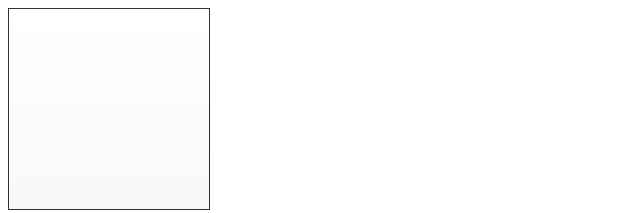
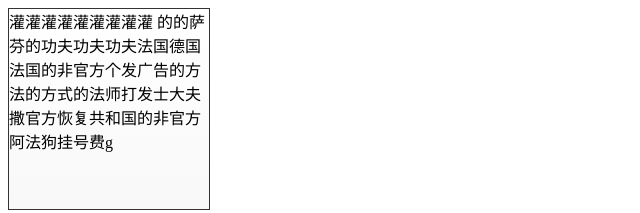
Before and after one commit to liwenjun8090/git-demo, a plain HTML site: page 22.html in a window 1280 px wide. Shown: the whole page, without its empty margins (0-640 px from the left). Drawn offline with Linux system fonts and the light colour scheme.

Commit message:
Update 22.html

```diff
--- a/22.html
+++ b/22.html
@@ -20,7 +20,7 @@ background:linear-gradient(top, #FFFFFF, #f8f8f8);
 
 <body>
 
-<div id="div1"></div>
+<div id="div1">灌灌灌灌灌灌灌灌灌 的的萨芬的功夫功夫功夫法国德国法国的非官方个发广告的方法的方式的法师打发士大夫撒官方恢复共和国的非官方阿法狗挂号费g</div>
 
 </body>
 </html>
```
